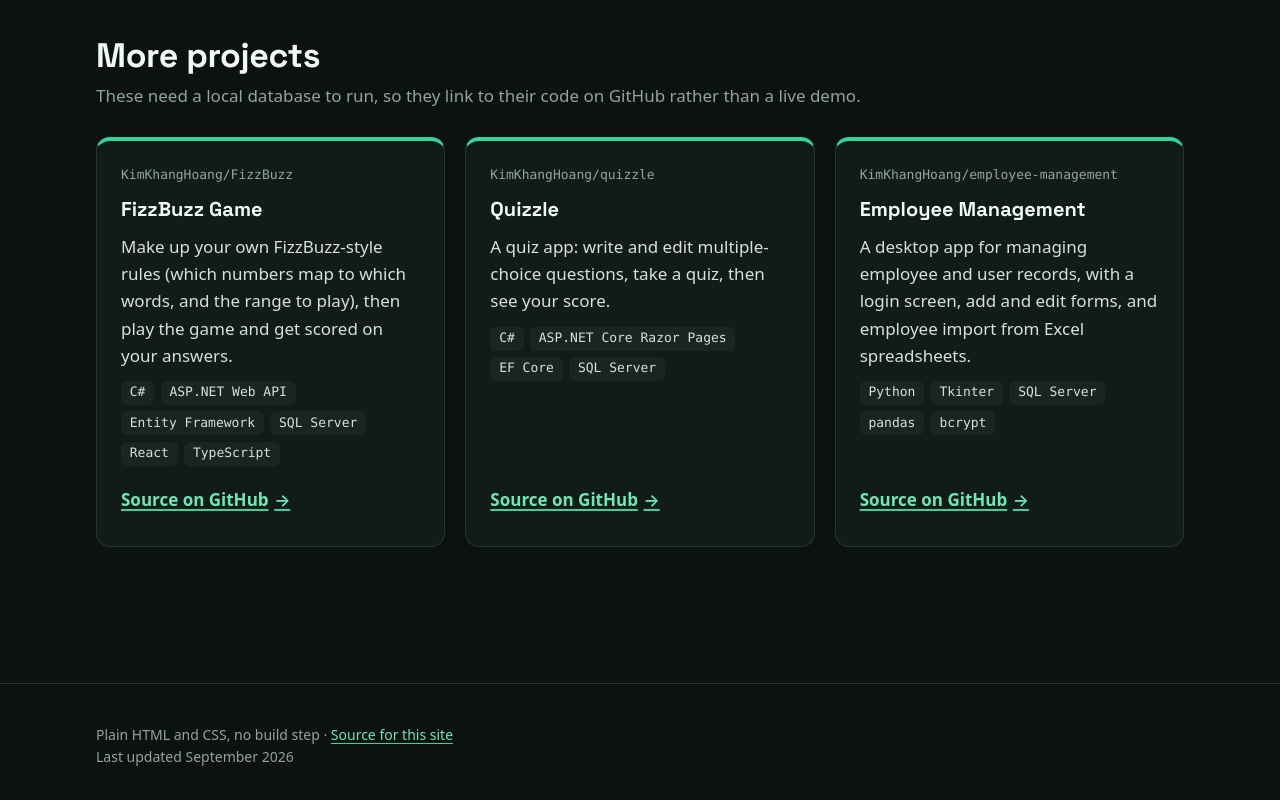
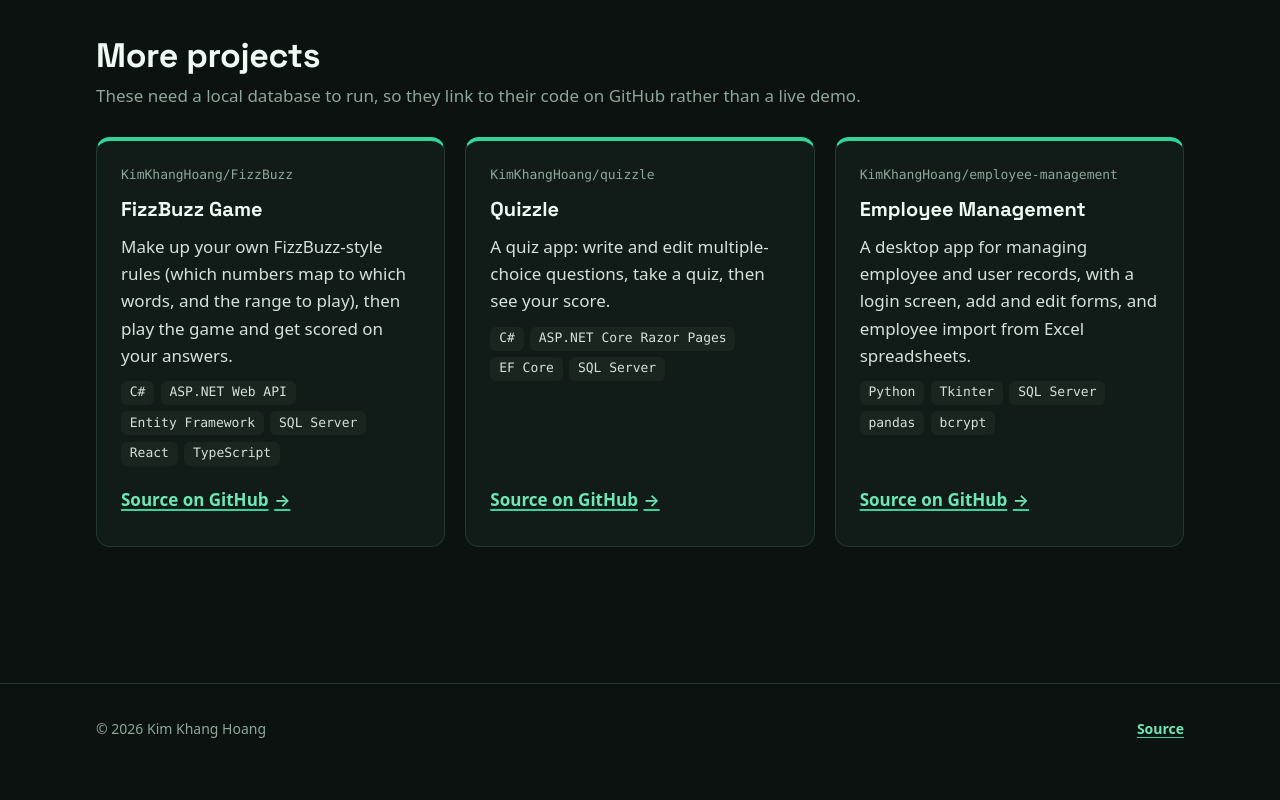
Before and after one commit to KimKhangHoang/portfolio, a plain HTML site: page index.html in a window 1280 px wide. Shown: the part 1412-2212 px from the top of the page. Drawn offline with Linux system fonts and the light colour scheme.

Commit message:
Replace the footer notes with a copyright line
Show "© 2026 Kim Khang Hoang" with a link to the site's source code, and
drop the "Plain HTML and CSS" and "Last updated" notes. The year is written
into the page rather than set by script (the old site's year script never
loaded, which left the copyright line without a year). Update the README
to mention bumping it.

```diff
--- a/assets/css/site.css
+++ b/assets/css/site.css
@@ -545,13 +545,20 @@ ul {
 .site-footer__inner {
   display: flex;
   flex-wrap: wrap;
-  align-items: flex-end;
+  align-items: center;
   justify-content: space-between;
-  gap: 1.5rem 3rem;
-  padding-block: 2.5rem 3rem;
+  gap: 0.5rem 2rem;
+  padding-block: 1.5rem 2rem;
+  font-size: 0.875rem;
 }
 
 .site-footer__meta {
   color: var(--muted);
-  font-size: 0.875rem;
 }
+
+.site-footer__link {
+  display: inline-flex;
+  align-items: center;
+  min-height: 2.75rem;
+  font-weight: 600;
+}
--- a/index.html
+++ b/index.html
@@ -297,12 +297,10 @@
 
     <footer class="site-footer">
       <div class="container site-footer__inner">
-        <p class="site-footer__meta">
-          Plain HTML and CSS, no build step ·
-          <a href="https://github.com/KimKhangHoang/portfolio">Source for this site</a>
-          <br />
-          Last updated September 2026
-        </p>
+        <p class="site-footer__meta">© 2026 Kim Khang Hoang</p>
+        <a class="site-footer__link" href="https://github.com/KimKhangHoang/portfolio"
+          >Source<span class="visually-hidden"> code for this site</span></a
+        >
       </div>
     </footer>
   </body>
```
Also changed, not shown: 1 other file.
